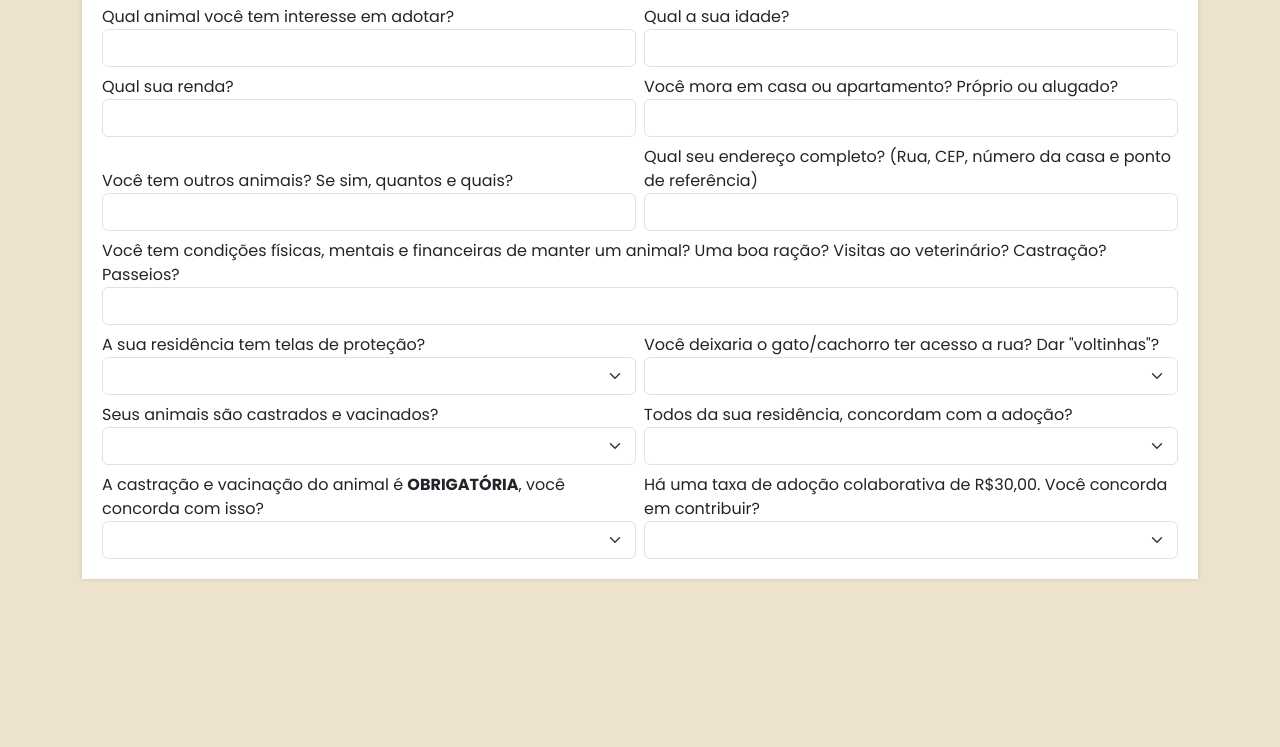
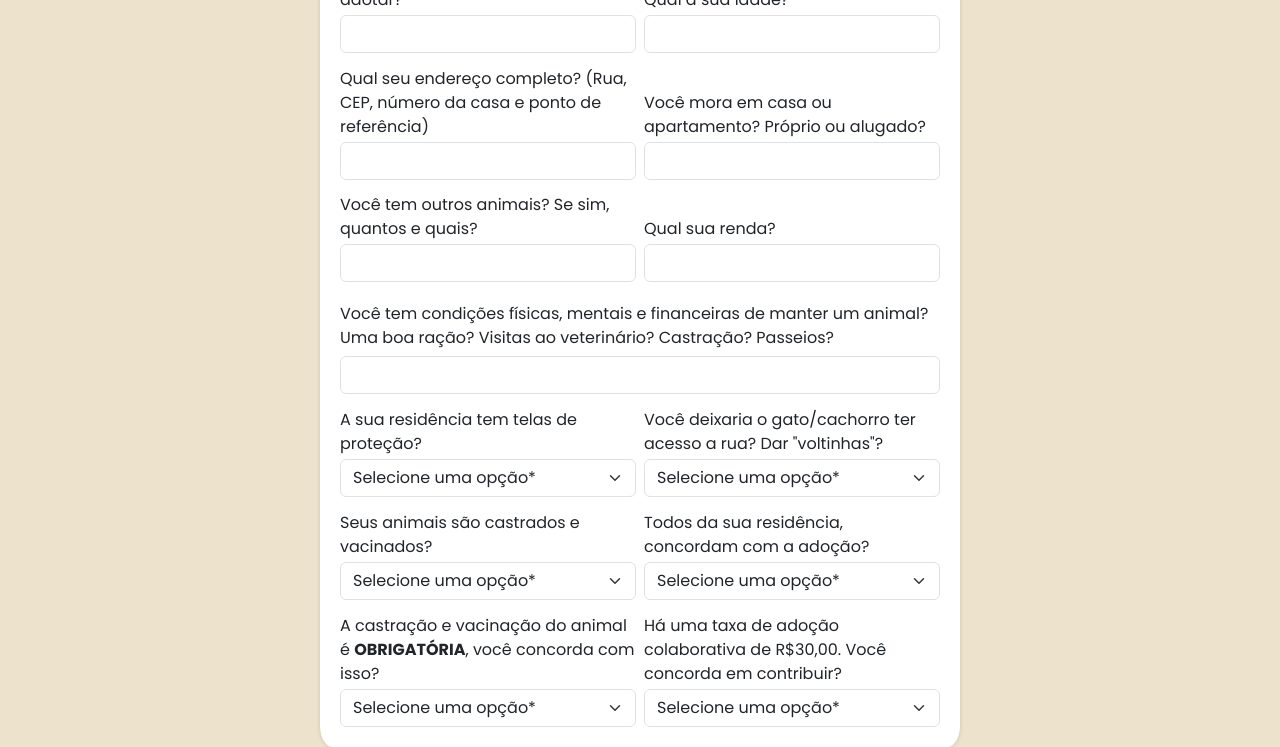
Before and after one commit to vitor1raider/projeto-acapra, a plain HTML site: page acapra/formulario.html in a window 1280 px wide. Shown: the part 181-928 px from the top of the page. Before the commit the page ends 800 px from the top, so only its background shows below. Drawn offline with nearby package versions, Linux system fonts and the light colour scheme; a web font is replaced by a local one.

Commit message:
Update Formulario

```diff
--- a/acapra/css/formulario.css
+++ b/acapra/css/formulario.css
@@ -12,7 +12,17 @@ body{
 }
 
 .form-bg-white{
+    position: absolute;
+    top: 50%;
+    left: 50%;
+    transform: translate(-50%, -50%);
     background-color: #ffffff;
     box-shadow: 0px 0px 4px #00000024;
     padding: 20px;
+    border-radius: 2%;
 }
+
+label {
+    padding-top: 2%;
+    padding-bottom: 1%;
+}
--- a/acapra/formulario.html
+++ b/acapra/formulario.html
@@ -36,8 +36,8 @@
                 </div>
                 <div class="d-flex align-items-end gap-2 w-100">
                     <div class="w-100">
-                        <label for="renda">Qual sua renda?</label>
-                        <input class="form-control shadow-none" type="text" name="renda" id="renda" required>
+                        <label for="endereco">Qual seu endereço completo? (Rua, CEP, número da casa e ponto de referência)</label>
+                        <input class="form-control shadow-none" type="text" name="endereco" id="endereco" required>
                     </div>
                     <div class="w-100">
                         <label for="moradia">Você mora em casa ou apartamento? Próprio ou alugado?</label>
@@ -50,8 +50,8 @@
                         <input class="form-control shadow-none" type="text" name="outrosAnimais" id="outrosAnimais">
                     </div>
                     <div class="w-100">
-                        <label for="endereco">Qual seu endereço completo? (Rua, CEP, número da casa e ponto de referência)</label>
-                        <input class="form-control shadow-none" type="text" name="endereco" id="endereco" required>
+                        <label for="renda">Qual sua renda?</label>
+                        <input class="form-control shadow-none" type="text" name="renda" id="renda" required>
                     </div>
                 </div>
                 <div class="w-100">
@@ -62,7 +62,7 @@
                     <div class="d-flex flex-column w-100">
                         <label for="telaProtecao">A sua residência tem telas de proteção?</label>
                         <select class="form-select shadow-none" name="telaProtecao" id="telaProtecao">
-                            <option value=""></option>
+                            <option value="" selected disabled>Selecione uma opção*</option>
                             <option value="sim">Sim</option>
                             <option value="nao">Não</option>
                         </select>
@@ -70,7 +70,7 @@
                     <div class="d-flex flex-column w-100">
                         <label for="acessoRua">Você deixaria o gato/cachorro ter acesso a rua? Dar "voltinhas"?</label>
                         <select class="form-select shadow-none" name="acessoRua" id="acessoRua">
-                            <option value=""></option>
+                            <option value="" selected disabled>Selecione uma opção*</option>
                             <option value="sim">Sim</option>
                             <option value="nao">Não</option>
                         </select>
@@ -80,7 +80,7 @@
                 <div class="d-flex flex-column w-100">
                     <label for="castradosVacinados">Seus animais são castrados e vacinados?</label>
                     <select class="form-select shadow-none" name="castradosVacinados" id="castradosVacinados">
-                        <option value=""></option>
+                        <option value="" selected disabled>Selecione uma opção*</option>
                         <option value="sim">Sim</option>
                         <option value="nao">Não</option>
                     </select>
@@ -88,7 +88,7 @@
                 <div class="d-flex flex-column w-100">
                     <label for="moradoresAdotante">Todos da sua residência, concordam com a adoção?</label>
                     <select class="form-select shadow-none" name="moradoresAdotante" id="moradoresAdotante">
-                        <option value=""></option>
+                        <option value="" selected disabled>Selecione uma opção*</option>
                         <option value="sim">Sim</option>
                         <option value="nao">Não</option>
                     </select>
@@ -98,7 +98,7 @@
                 <div class="d-flex flex-column w-100">
                     <label for="castracaoObrigatoria">A castração e vacinação do animal é <b>OBRIGATÓRIA</b>, você concorda com isso?</label>
                     <select class="form-select shadow-none" name="castracaoObrigatoria" id="castracaoObrigatoria">
-                        <option value=""></option>
+                        <option value="" selected disabled>Selecione uma opção*</option>
                         <option value="sim">Sim</option>
                         <option value="nao">Não</option>
                     </select>
@@ -106,13 +106,12 @@
                 <div class="d-flex flex-column w-100">
                     <label for="taxa">Há uma taxa de adoção colaborativa de R$30,00. Você concorda em contribuir?</label>
                     <select class="form-select shadow-none" name="taxa" id="taxa">
-                        <option value=""></option>
+                        <option value="" selected disabled>Selecione uma opção*</option>
                         <option value="sim">Sim</option>
                         <option value="nao">Não</option>
                     </select>
                 </div>
             </div>
-            </div>
         </div>
     </div>
 </body>
```
